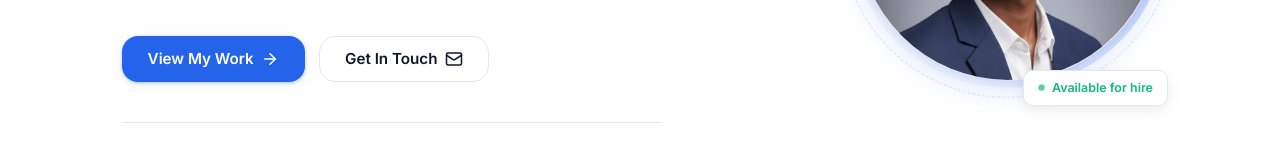
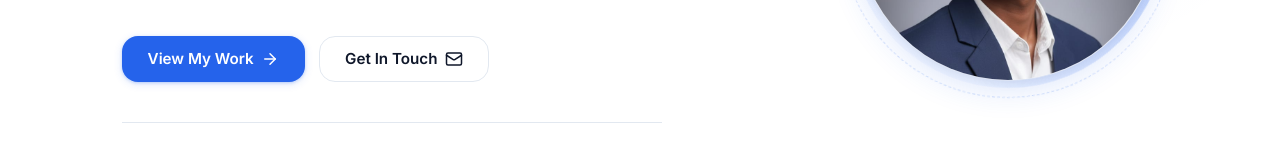
Before and after one commit to naveenhp33/Naveen-Portfolio, a React (Vite) app: page / in a window 1280 px wide. Shown: the part 502-658 px from the top of the page. Built offline with nearby package versions, Linux system fonts and the light colour scheme.

Commit message:
Remove available for hire badge from hero section

```diff
--- a/src/pages/Home.jsx
+++ b/src/pages/Home.jsx
@@ -71,10 +71,7 @@ const Home = () => (
                 />
               </div>
             </div>
-            <div className="hero-avail-badge" aria-label="Currently available for work">
-              <span className="avail-dot" aria-hidden="true" />
-              Available for hire
-            </div>
+
           </div>
 
         </div>
```
